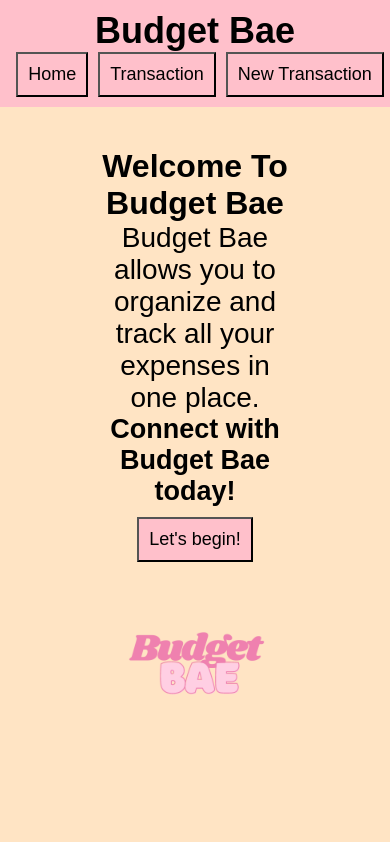
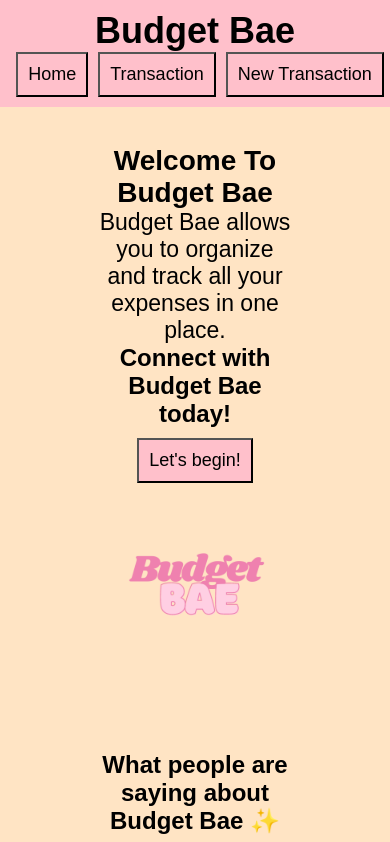
Before and after one commit to TaylorWill94/budget-app-frontend, a React (Create React App) app: page / in a window 390 px wide. Shown: the top 842 px of the page. Built offline with nearby package versions, Linux system fonts and the light colour scheme; a web font is replaced by a local one.

Commit message:
Updated font size on home

```diff
--- a/src/App.css
+++ b/src/App.css
@@ -49,15 +49,14 @@
     grid-column: 2;
     text-align: center;
     padding-top: 10%;
-    font-size: 18px;
   }
 
   .home-header {
-      font-size: 32px;
+      font-size: 28px;
   }
 
   .home-desc {
-      font-size: 28px;
+      font-size: 23px;
   }
 
   .begin {
```
